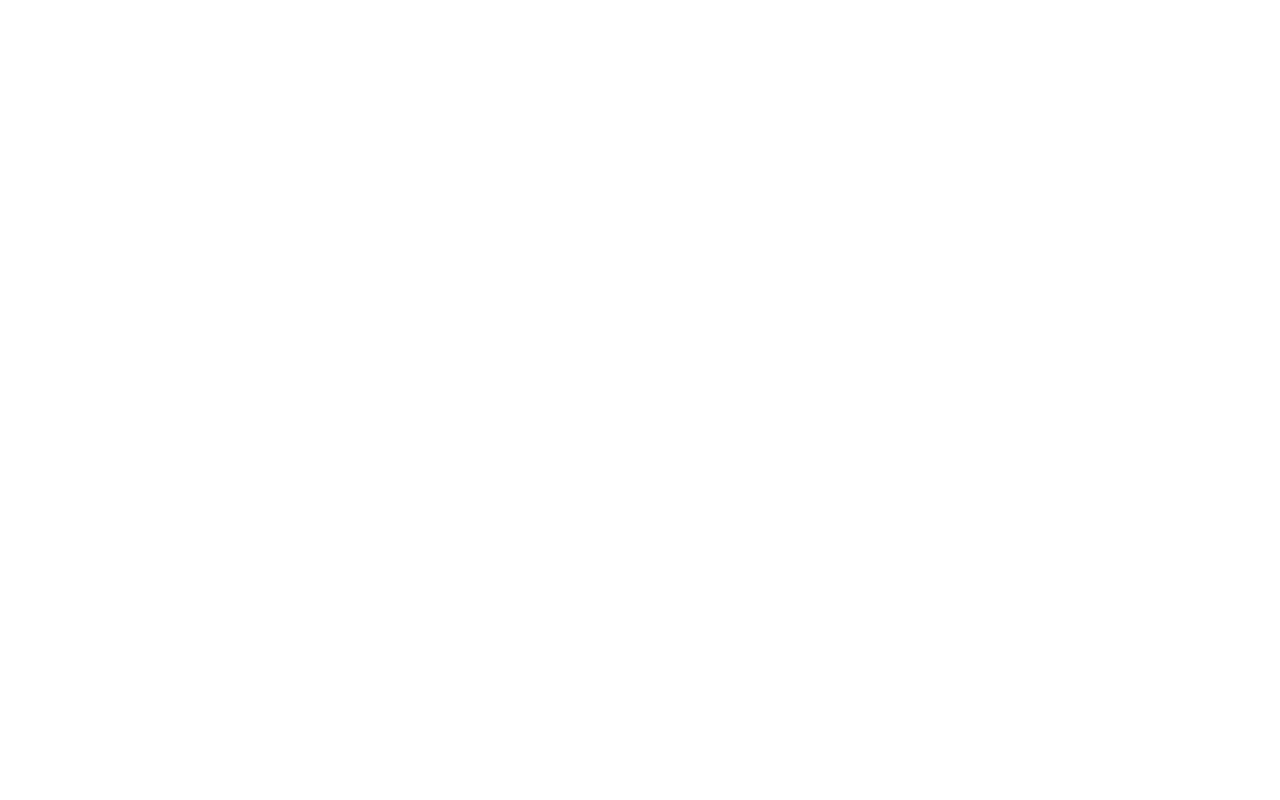
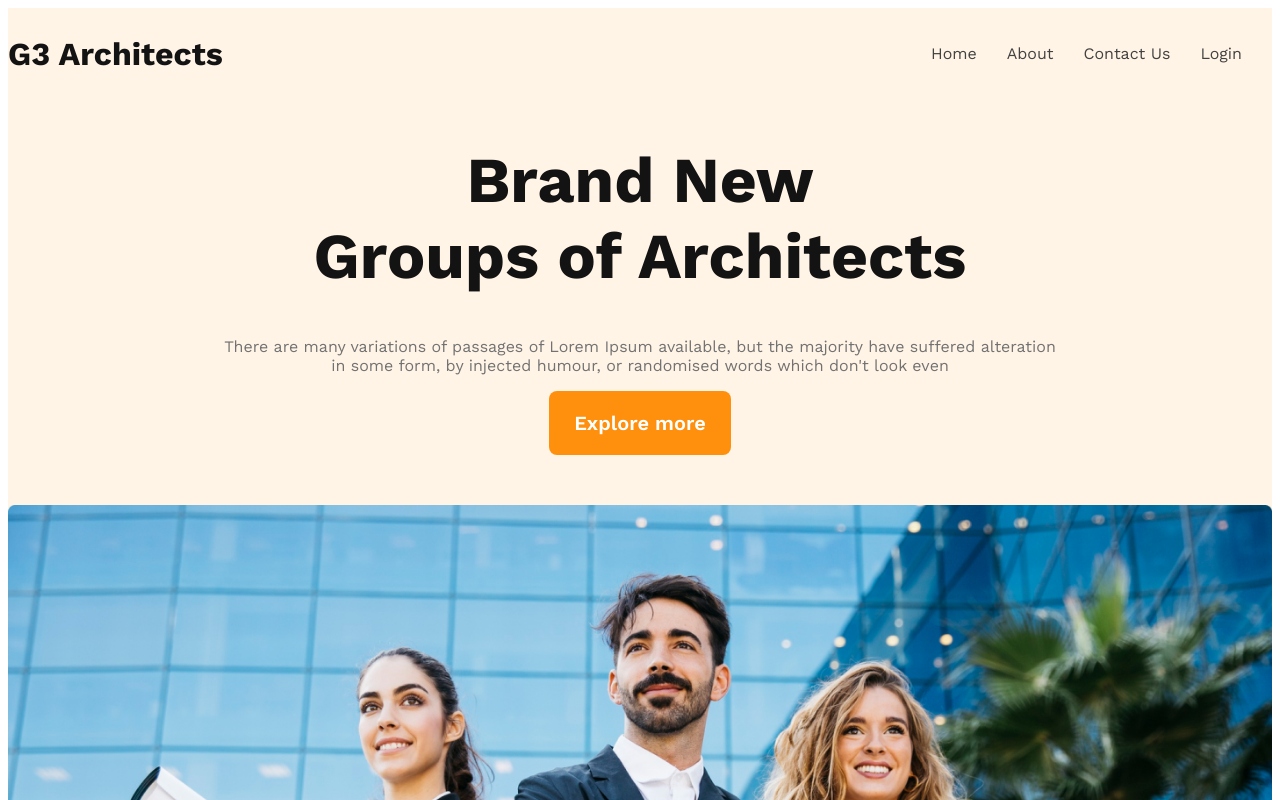
Before and after one commit to SakibChowdhury98/G3-Architects, a plain HTML site: page index.html in a window 1280 px wide. Shown: the top 800 px of the page. Drawn offline with nearby package versions, Linux system fonts and the light colour scheme.

Commit message:
header added

```diff
--- a/css/style.css
+++ b/css/style.css
@@ -1,9 +1,80 @@
 /* google fonts */
 @import url('https://fonts.googleapis.com/css2?family=Work+Sans:ital,wght@0,100..900;1,100..900&display=swap');
 
-.primary-font {
+*{
     font-family: "Work Sans", sans-serif;
-    font-optical-sizing: auto;
-    font-weight: 400;
-    font-style: normal;
   }
+  .primary-bg{
+    background-color: rgba(255, 144, 14, 0.1);
+  }
+
+  .flex{
+    display: flex;
+  }
+
+  .dark1{
+    color: #131313;
+  }
+  .dark2{
+    color: #424242;
+  }
+  .dark3{
+    color: #727272;
+  }
+
+  .btn-primary{
+    background-color: #FF900E;
+    color: white;
+    padding: 20px 25px;
+    font-size: 1.25rem;
+    font-weight: 600;
+    border: none;
+    border-radius: 8px;
+  }
+
+/* navbar styles */
+.navbar{
+    max-width: 1440px;
+    margin: 0 auto;
+    justify-content: space-between;
+    align-items: center;
+}
+.nav-item{
+    list-style: none;
+    margin-right: 30px;
+}
+.brand{
+    font-weight: bold;
+    font-size: 2rem;
+}
+.nav-link{
+    text-decoration: none;
+}
+
+
+
+/* banner styles */
+.banner{
+    max-width: 1440px;
+    margin: 0 auto;
+}
+.banner-content{
+    max-width: 850px;
+    margin: 0 auto;
+    text-align: center;
+    margin-bottom: 50px;
+}
+.banner-title{
+    font-size: 4rem;
+    font-weight: bold;
+}
+.banner-image{
+    width: 100%;
+}
+
+/* resposive header */
+@media screen and (max-width:576px){
+    .navbar, .navlinks{
+        flex-direction: column;
+    }
+}
--- a/index.html
+++ b/index.html
@@ -7,8 +7,28 @@
     <link rel="stylesheet" href="./css/style.css" class="css">
 </head>
 <body>
-   <header>
-
+   <header class="primary-bg">
+    <nav class="navbar flex">
+        <h1 class="brand dark1">G3 Architects</h1>
+        <ul class="navlinks flex">
+            <li class="nav-item"><a href="" class="nav-link dark2">Home</a></li>
+            <li class="nav-item"><a href="" class="nav-link dark2">About</a></li>
+            <li class="nav-item"><a href="" class="nav-link dark2">Contact Us</a></li>
+            <li class="nav-item"><a href="" class="nav-link dark2">Login</a></li>
+        </ul>
+    </nav>
+    <div class="banner">
+        <div class="banner-content">
+            <h1 class="banner-title dark1">
+                Brand New<br>Groups of Architects
+            </h1>
+            <p class="banner-description dark3">
+                There are many variations of passages of Lorem Ipsum available, but the majority have suffered alteration in some form, by injected humour, or randomised words which don't look even
+            </p>
+            <button class="btn-primary">Explore more</button>
+        </div>
+        <img class="banner-image" src="./images/banner.png" alt="">
+    </div>
    </header>
 
    <main>
```
